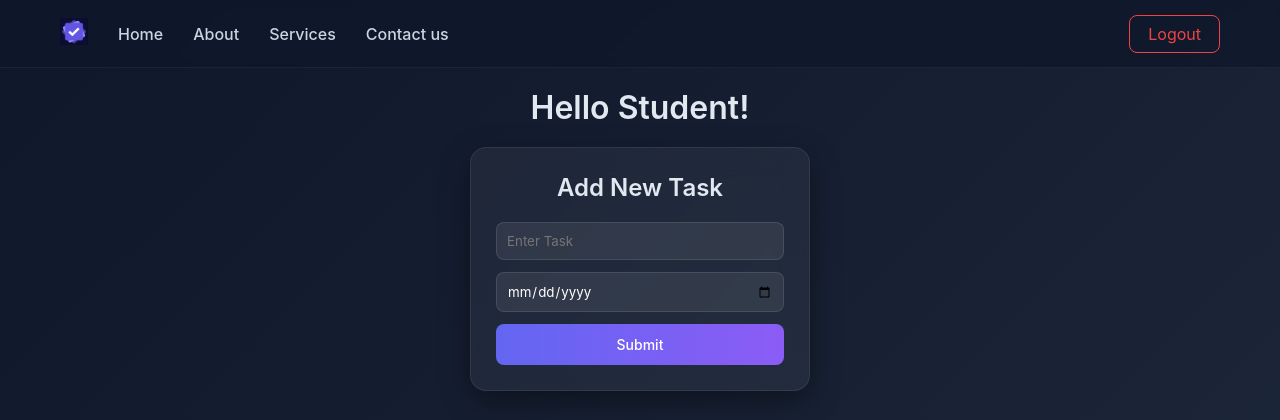
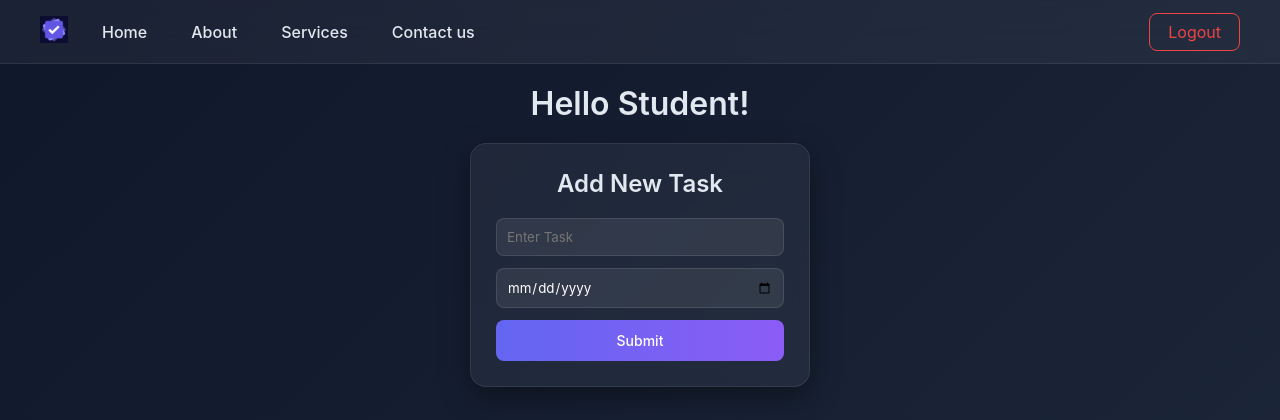
Before and after one commit to DevChinmaysamal17/Task-Manager-App, a Flask app: page /dashboard in a window 1280 px wide. Shown: the top 420 px of the page. Run offline with Flask 3, Linux system fonts and the light colour scheme; the visitor is signed in with stand-in values (Sample User, id 1); data comes from the database, SQL or seed files in the repository.

Commit message:
Navbar hover animation updated

```diff
--- a/static/dashboard-style.css
+++ b/static/dashboard-style.css
@@ -12,37 +12,57 @@ body {
 }
 
 .navbar {
-    position: sticky;
-    top: 0;
     display: flex;
     justify-content: space-between;
     align-items: center;
-    padding: 18px 60px;
-    background: rgba(15, 23, 42, 0.7);
-    backdrop-filter: blur(4px);
-    border-bottom: 1px solid rgba(255,255,255,0.05);
+    padding: 16px 40px;
+    background: rgba(255,255,255,0.05);
+    backdrop-filter: blur(15px);
+    -webkit-backdrop-filter: blur(15px);
+    border-bottom: 1px solid rgba(255,255,255,0.08);
 }
 
 .nav-list {
     list-style: none;
     display: flex;
-    gap: 30px;
+    gap: 24px;
     align-items: center;
 }
 
-.nav-list li a {
+.nav-list li img {
+    width: 28px;
+}
+
+.nav-list li a,
+.contactus {
+    position: relative;
     text-decoration: none;
-    color: #cbd5e1;
+    color: #e2e8f0;
     font-weight: 500;
+    padding: 6px 10px;
     transition: 0.3s ease;
 }
 
-.nav-list li a:hover {
-    color: #3b82f6;
+.nav-list li a::after,
+.contactus::after {
+    content: "";
+    position: absolute;
+    left: 0;
+    bottom: -3px;
+    width: 0%;
+    height: 2px;
+    background: #6366f1;
+    transition: 0.3s ease;
 }
 
-.nav-list img {
-    width: 28px;
+.nav-list li a:hover,
+.contactus:hover {
+    color: #818cf8;
+}
+
+.nav-list li a:hover::after,
+.contactus:hover::after {
+    width: 100%;
 }
 
 .logout {
```
